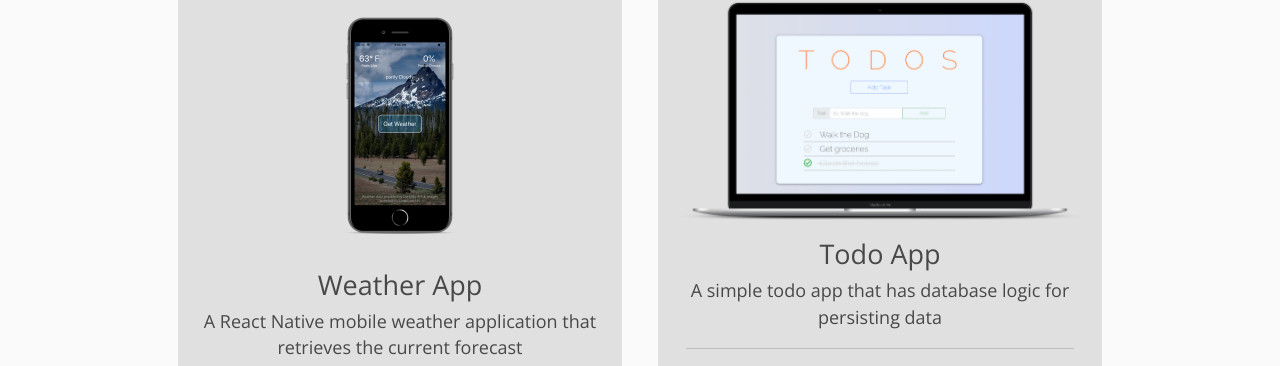
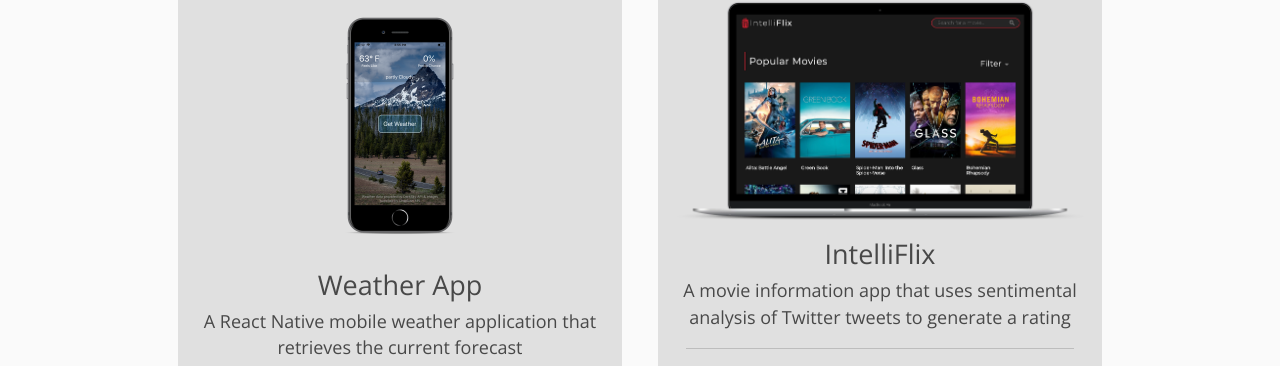
Before and after one commit to travislang/personal-portfolio, a Gatsby site: page /projects in a window 1280 px wide. Shown: the part 815-1181 px from the top of the page. Built offline with nearby package versions, Linux system fonts and the light colour scheme; Gatsby itself is replaced by a stand-in of ours.

Commit message:
update projects page

```diff
--- a/src/components/projects/projectsInfo.js
+++ b/src/components/projects/projectsInfo.js
@@ -28,13 +28,13 @@
         appInfo3: 'I built this app to explore React Native and writing mobile applications.'
     },
     {
-        title: 'Todo App',
-        demo: 'https://tasks-5.herokuapp.com/',
-        github: 'https://github.com/travislang/todo-app',
-        description: 'A simple todo app that has database logic for persisting data',
-        appInfo1: 'This project may be a rite of passage for becoming a developer.',
-        appInfo2: 'The application allows a user to add new tasks, complete tasks, and delete tasks.  Tasks are automatically reordered to place completed tasks at the bottom of the list. All of the tasks and whether or not they have been completed is stored in a backend database.',
-        appInfo3: 'This application used jQuery. Checkout the readme on Github for more detailed information.'
+        title: 'IntelliFlix',
+        demo: 'https://intelliflix.herokuapp.com',
+        github: 'https://github.com/travislang/movie-sentiment',
+        description: 'A movie information app that uses sentimental analysis of Twitter tweets to generate a rating',
+        appInfo1: 'This project is a full stack application that has search & filter functionality as well as similar and recommended movies.',
+        appInfo2: 'The application uses Twitter tweets to generate a rating based on sentimental analysis to give users a rating based on real peoples opinions',
+        appInfo3: 'It also uses GrapghQL for a backend API. Checkout the source on Github for more detailed information.'
     },
 ]
 
--- a/src/pages/projects.js
+++ b/src/pages/projects.js
@@ -37,7 +37,7 @@
             }
         }
     }
-    image4: file(relativePath: { eq: "todo-mockup.png" }) {
+    image4: file(relativePath: { eq: "intelliflix-mockup.png" }) {
         childImageSharp {
             fluid(maxWidth: 300) {
             ...GatsbyImageSharpFluid
```
Also changed, not shown: src/images/intelliflix-mockup.png (added).
